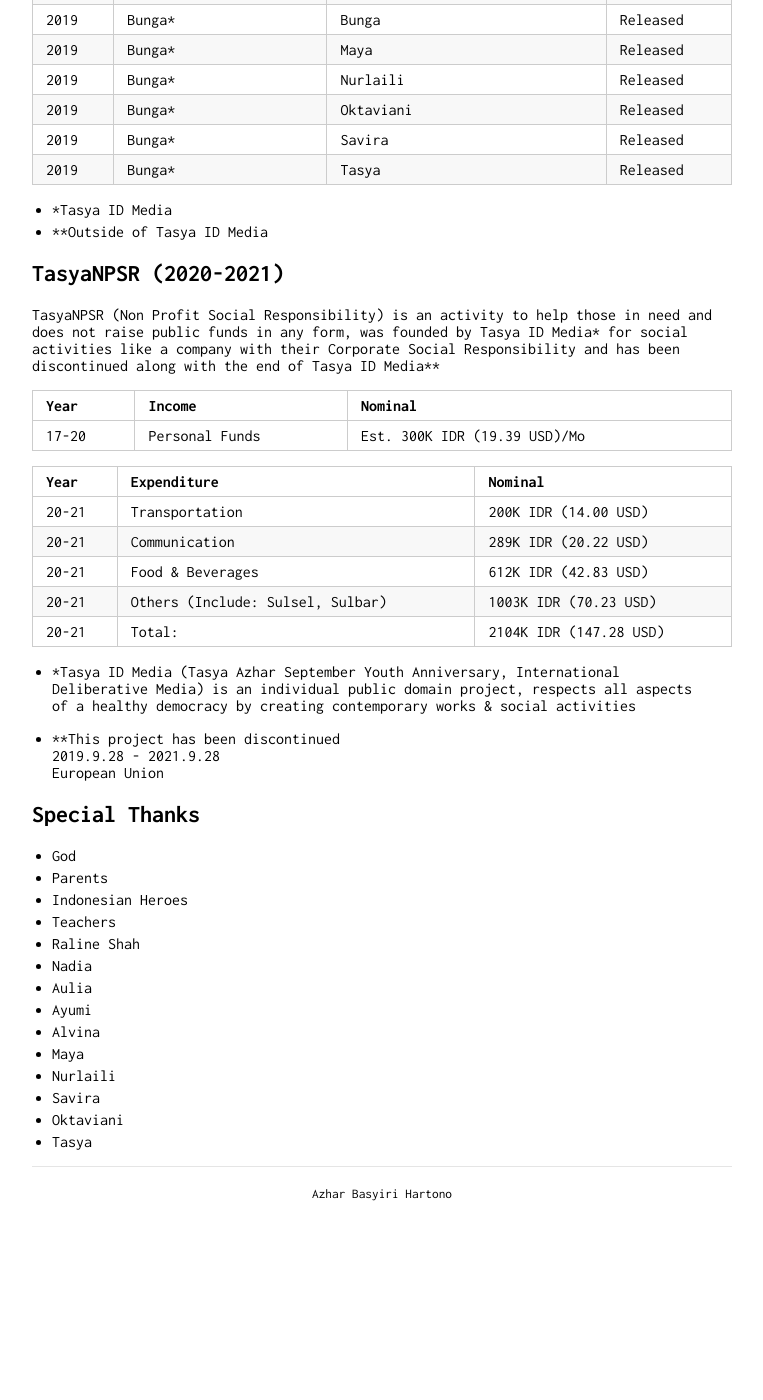
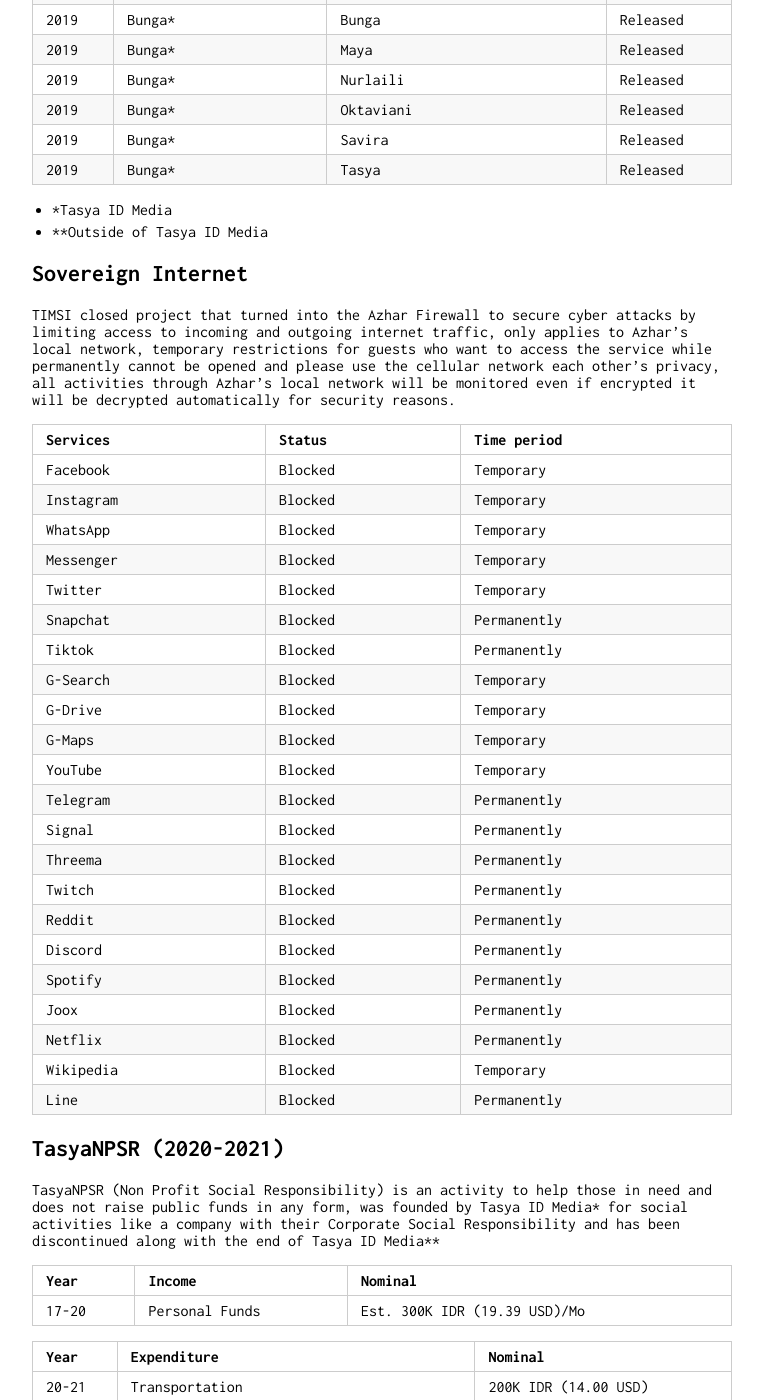
Before and after one commit to intrapegasus/en, a Jekyll site: the page built from index.md, in a window 1280 px wide and 1400 px high, scrolled down 1041 px. Shown: the whole window, without its empty margins (258-1021 px from the left). Built offline with Jekyll 4.4.1, drawn with Linux system fonts in a browser that asks for light colours; our own code applies the rules of GitHub Pages for plain Markdown files; before the commit the page ends 2242 px from its top, so only the background shows below that.

Commit message:
Update index.md

```diff
--- a/index.md
+++ b/index.md
@@ -43,6 +43,35 @@
 * *Tasya ID Media<br>
 * **Outside of Tasya ID Media
 
+## Sovereign Internet
+
+TIMSI closed project that turned into the Azhar Firewall to secure cyber attacks by limiting access to incoming and outgoing internet traffic, only applies to Azhar's local network, temporary restrictions for guests who want to access the service while permanently cannot be opened and please use the cellular network each other's privacy, all activities through Azhar's local network will be monitored even if encrypted it will be decrypted automatically for security reasons.
+
+Services  | Status   | Time period  |
+--------- |----------|--------------|
+Facebook  | Blocked  | Temporary    |
+Instagram | Blocked  | Temporary    |
+WhatsApp  | Blocked  | Temporary    |
+Messenger | Blocked  | Temporary    |
+Twitter   | Blocked  | Temporary    |
+Snapchat  | Blocked  | Permanently  |
+Tiktok    | Blocked  | Permanently  |
+G-Search  | Blocked  | Temporary    |
+G-Drive   | Blocked  | Temporary    |
+G-Maps    | Blocked  | Temporary    |
+YouTube   | Blocked  | Temporary    |
+Telegram  | Blocked  | Permanently  |
+Signal    | Blocked  | Permanently  |
+Threema   | Blocked  | Permanently  |
+Twitch    | Blocked  | Permanently  |
+Reddit    | Blocked  | Permanently  |
+Discord   | Blocked  | Permanently  |
+Spotify   | Blocked  | Permanently  |
+Joox      | Blocked  | Permanently  |
+Netflix   | Blocked  | Permanently  |
+Wikipedia | Blocked  | Temporary    |
+Line      | Blocked  | Permanently  |
+
 
 ## TasyaNPSR (2020-2021)
 TasyaNPSR (Non Profit Social Responsibility) is an activity to help those in need and does not raise public funds in any form, was founded by Tasya ID Media* for social activities like a company with their Corporate Social Responsibility and has been discontinued along with the end of Tasya ID Media**
```
